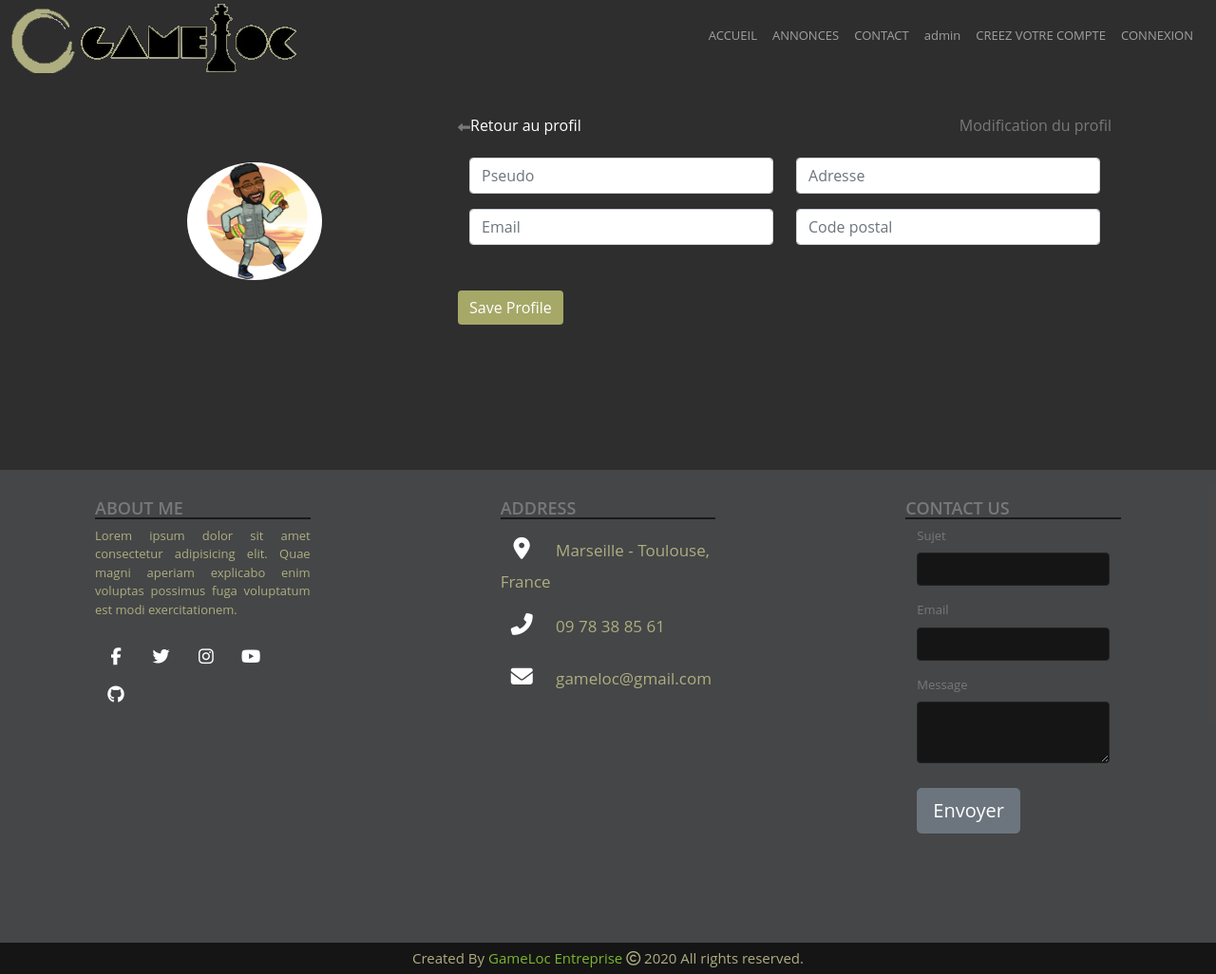
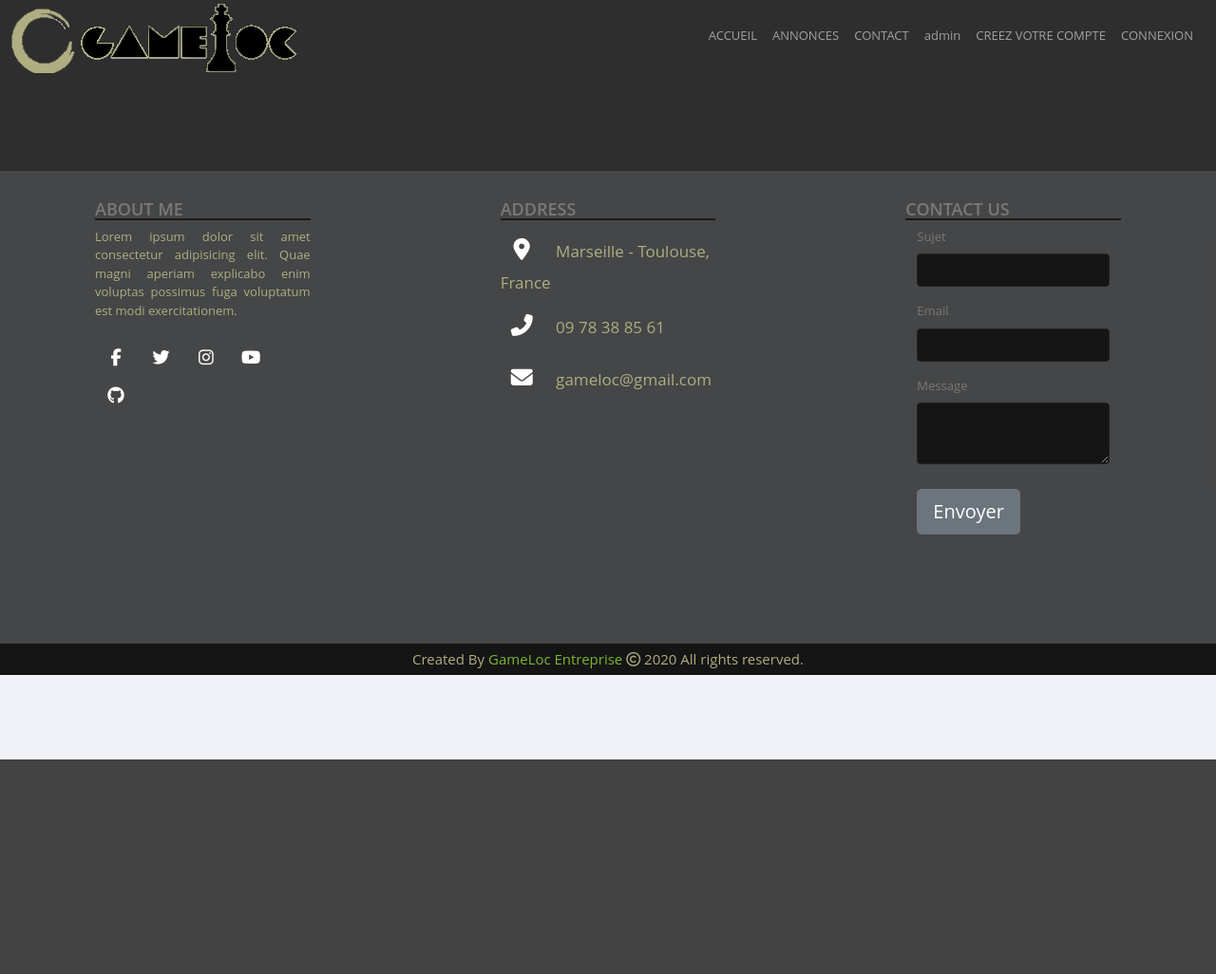
Before and after one commit to FlorentLeDuc/GameLoc, a Symfony app: template templates/site/editprofil.html.twig in a window 1280 px wide. Shown: the whole page at 95% size. After the commit the page ends 800 px from the top, so only its background shows below. Run offline with Twig, Linux system fonts and the light colour scheme; the template is opened without the code that fills it, so the values that code supplies are empty; form fields are guessed from the names that the template uses; some libraries are stand-ins or nearby versions.

Commit message:
EditProfilType

```diff
--- a/templates/site/editprofil.html.twig
+++ b/templates/site/editprofil.html.twig
@@ -5,30 +5,7 @@
 {% block body %}
 <div class="decalnav ">
 <div class="rounded container">
-    <div class="row ">
-        <div class="col-md-4 border-right">
-            <div class="d-flex flex-column align-items-center text-center p-3 py-5"><img class="rounded-circle mt-5" src="{{ asset('uploads/images/Avatar.png') }}" width="90"><span class="font-weight-bold">{{ app.user.username }}</span><span class="text-black-50">{{ app.user.email }}</span></div>
-        </div>
-        <div class="col-md-8">
-            <div class="p-3 py-5">
-                <div class="d-flex justify-content-between align-items-center mb-3">
-                    <div class="d-flex flex-row align-items-center back"><i class="fa fa-long-arrow-left mr-1 mb-1"></i>
-                        <h6><a href="{{ path('profil') }}">Retour au profil</a></h6>
-                    </div>
-                    <h6 class="text-right">Modification du profil</h6>
-                </div>
-                <div class="row mt-2">
-                    <div class="col-md-6"><input type="text" class="form-control" placeholder="Pseudo" value=""></div>
-                   <div class="col-md-6"><input type="text" class="form-control" placeholder="Adresse" value=""></div>
-                </div>
-                <div class="row mt-3">
-                    <div class="col-md-6"><input type="text" class="form-control" placeholder="Email" value=""></div>
-                    <div class="col-md-6"><input type="text" class="form-control" value="" placeholder="Code postal"></div>
-                </div>
-                <div class="mt-5 text-right"><button href="{{ path('profil') }}" class="btn profile-button" type="button">Save Profile</button></div>
-            </div>
-        </div>
-    </div>
+
 </div>
 </div>
 {% endblock %}
```
Also changed, not shown: src/Form/EditProfilType.php (added, +29 -0 lines).
